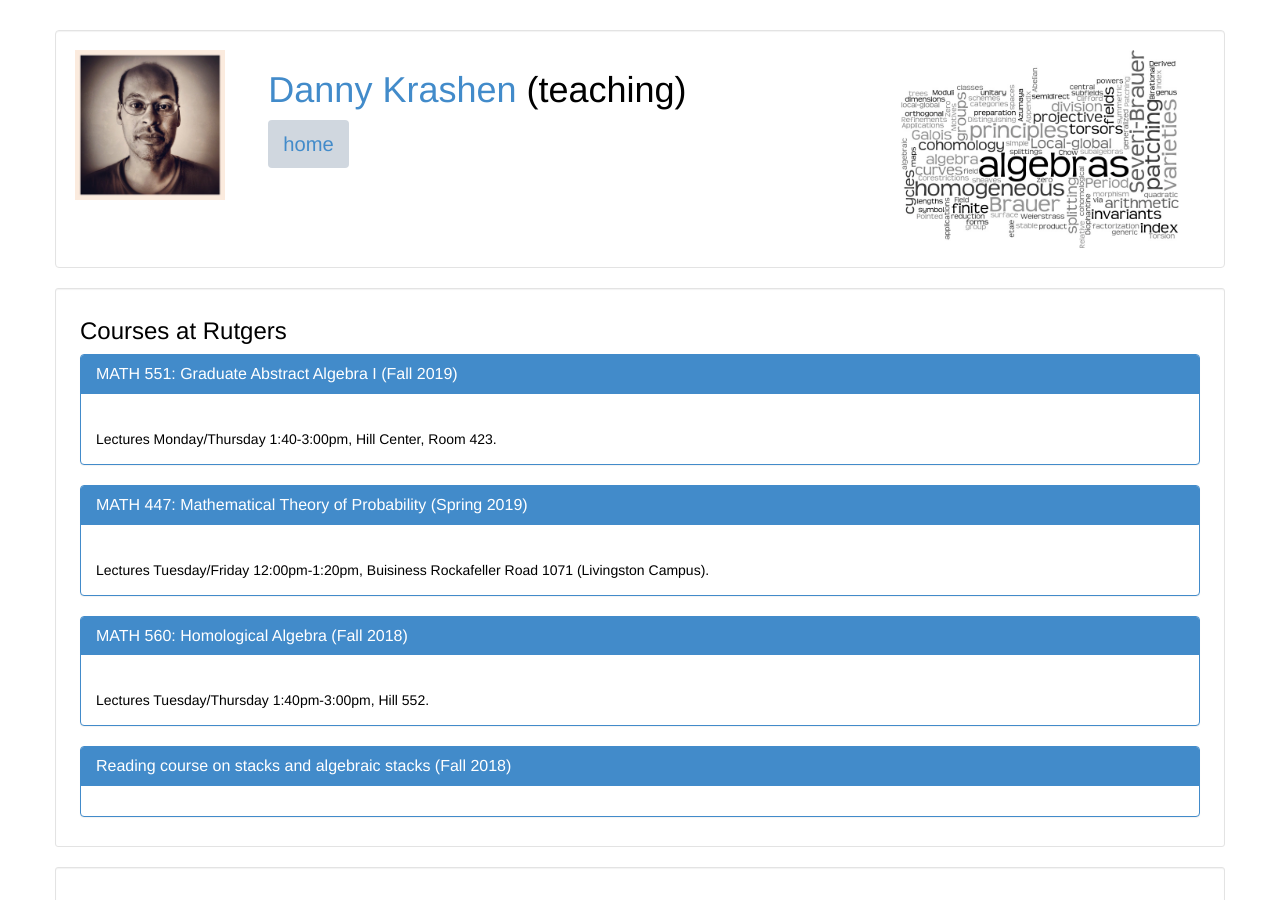
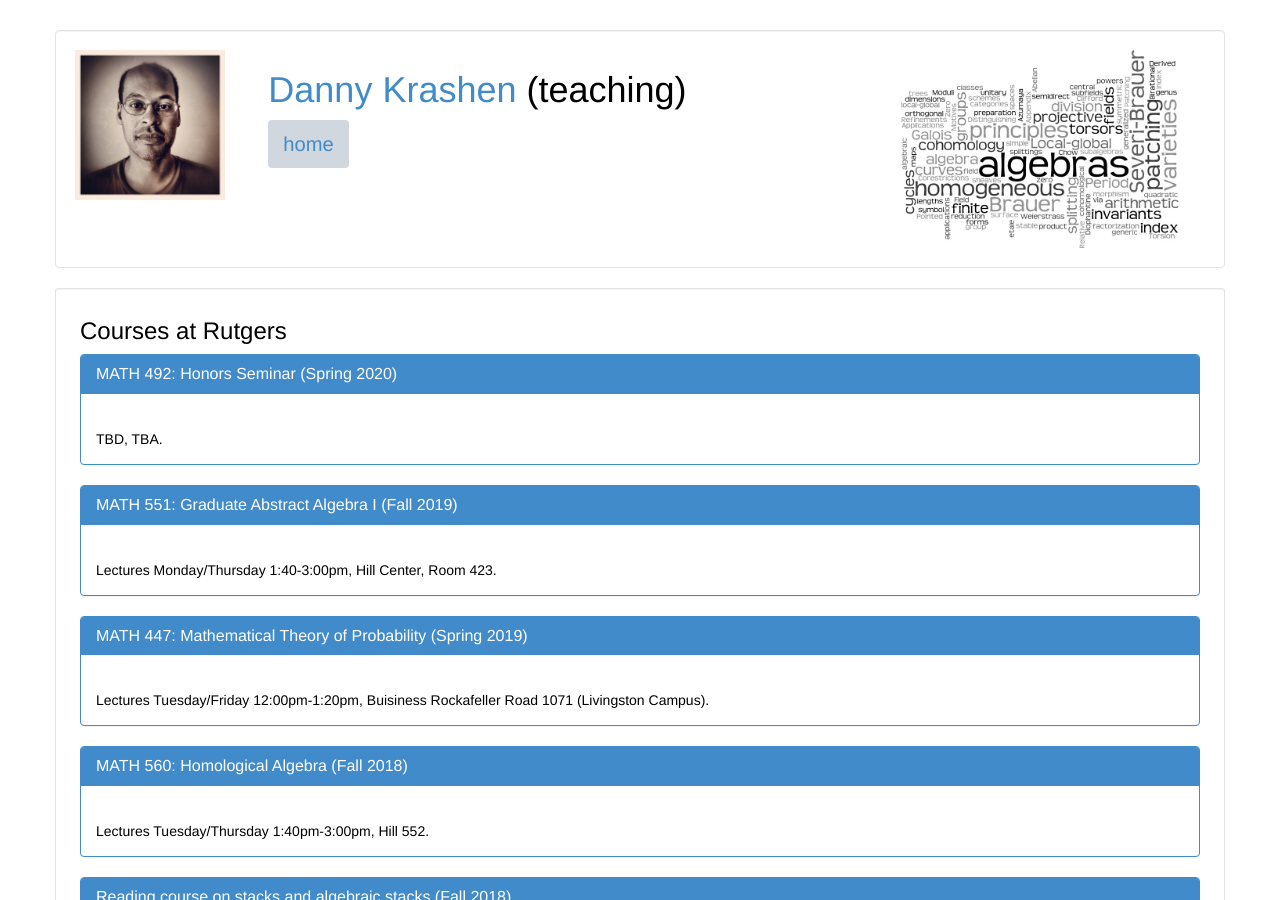
Before and after one commit to dkrashen/dkrashen.github.io, a Jekyll site: the page built from teaching.html, in a window 1280 px wide and 900 px high. Built offline with Jekyll 4.4.1, drawn with Linux system fonts in a browser that asks for light colours.

Commit message:
add honors seminar

```diff
--- a/_data/metavita_public.yml
+++ b/_data/metavita_public.yml
@@ -1225,6 +1225,12 @@ group, American Institute of Mathematics"
 
 courses-rutgers:
 
+  - title: "MATH 492: Honors Seminar"
+    url: "http://dkrashen.github.io/resonance/"
+    schedule: "TBD"
+    location: "TBA"
+    semester: "Spring 2020"
+
   - title: "MATH 551: Graduate Abstract Algebra I"
     url: "http://dkrashen.github.io/algebra1/"
     schedule: "Lectures Monday/Thursday 1:40-3:00pm"
```
